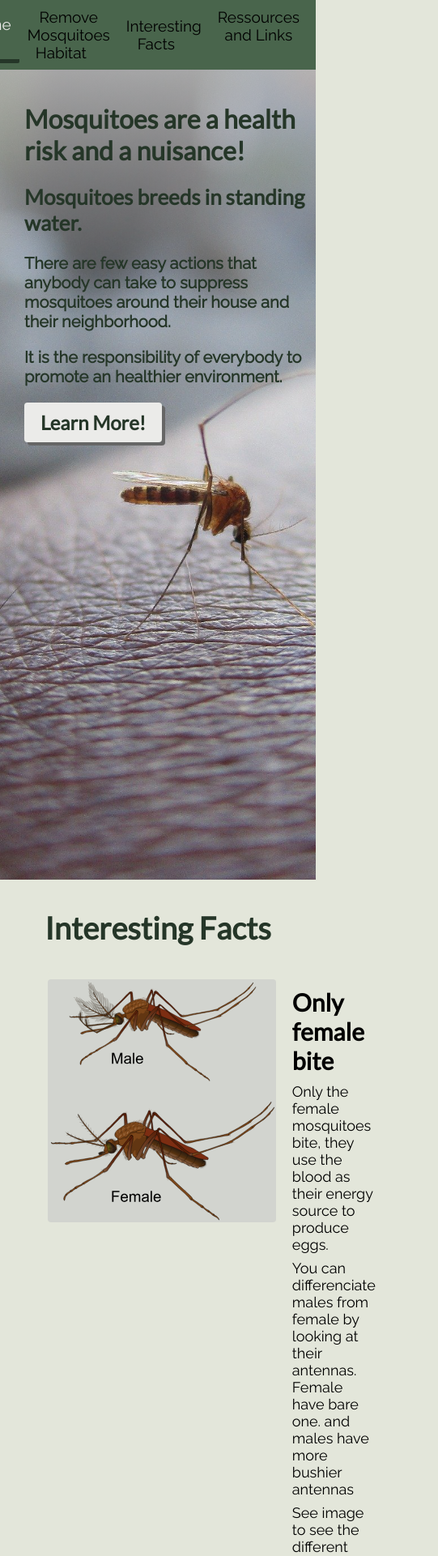
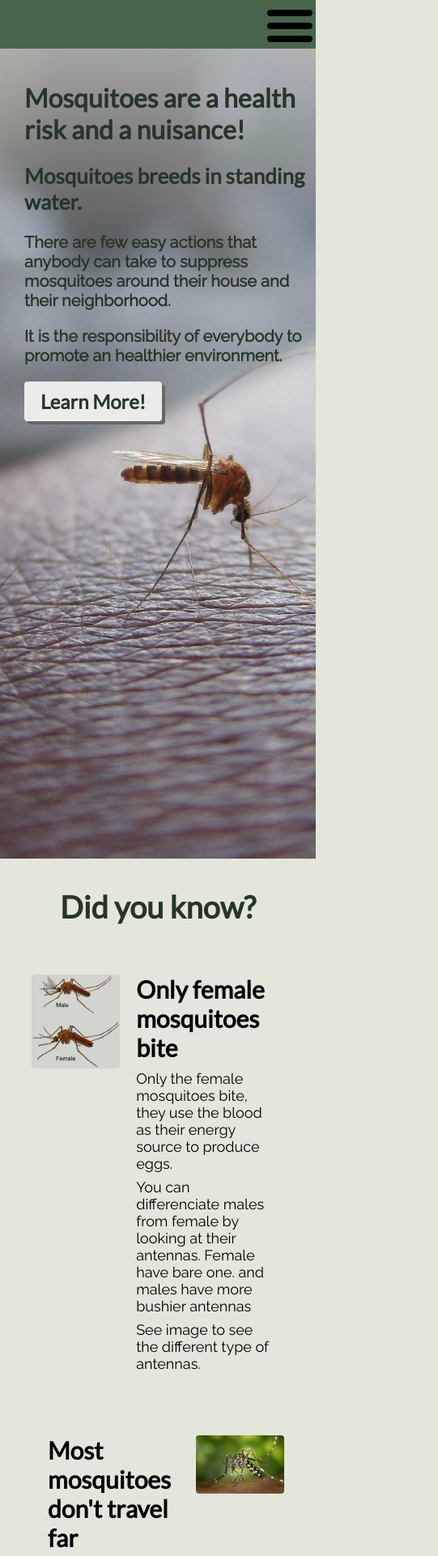
Before and after one commit to willot/Mosquitoes, an Angular app: page / in a window 390 px wide. Shown: the top 1921 px of the page at 81% size, 541 px wide, since content can reach past the window. Built offline with nearby package versions, Linux system fonts and the light colour scheme.

Commit message:
made app more mobile friendly

```diff
--- a/src/app/components/fact-card/fact-card.component.html
+++ b/src/app/components/fact-card/fact-card.component.html
@@ -1,5 +1,5 @@
 <div class="card" >
-    <div class="container">
+    <div [ngClass]="{'container-left':positionLeft() == true,'container-right':positionLeft() == false }">
         <img class="image" src={{card.image}} [ngClass]="{'order-1':positionLeft() == true,'order-2':positionLeft() == false }" alt={{card.imageAltText}}>
         <div class="text-container" [ngClass]="{'order-1':positionLeft() == false,'order-2':positionLeft() == true }">
             <h1 class="title">{{card.title}}</h1>
--- a/src/app/components/fact-card/fact-card.component.scss
+++ b/src/app/components/fact-card/fact-card.component.scss
@@ -2,13 +2,24 @@
     background-color: #E3E6DA;
     border-radius: 4px;
     text-align: center;
-    width:70%;
+    width:80%;
+    padding-top: 20px;
+    padding-bottom: 30px;
     margin: auto;
 
-    .container {
-        display: flex;
+    .container-left {
+        display: grid;
+        grid-template-columns: minmax(100px, 35%) 1fr;
         padding-top:10px;
         padding-bottom:10px;
+    }
+
+    .container-right {
+        display: grid;
+        grid-template-columns: 1fr minmax(100px, 35%);
+        padding-top:10px;
+        padding-bottom:10px;
+    }
 
         .order-1 {
             order: 1;
@@ -19,10 +30,11 @@
          }
 
         .image {
-            height: 300px;
-            width:300px;
+            // height: 300px;
+            // width:300px;
+            max-width: 100%;
             border-radius: 4px;
-            object-fit: cover;
+            // object-fit: cover;
             background-color: rgb(200,200,200, 0.6);
         }
 
@@ -38,7 +50,7 @@
 
             .title {
                 font-size:30px;
-                padding: 10px 0 10px 0;
+                padding-bottom: 10px;
                 font-family: Lato;
                 margin:0px;
             }
@@ -47,5 +59,5 @@
                 padding-bottom:8px;
             }
         }
-    }
+
 }
--- a/src/app/components/home/home.component.html
+++ b/src/app/components/home/home.component.html
@@ -9,5 +9,5 @@
         <!-- <div class="action-call" (click)='onActionCallClicked()'>Remove Mosquitoes Habitat</div> -->
     </div>
 </div>
-<h2 class="fact-title">Interesting Facts</h2>
+<h2 class="fact-title">Did you know?</h2>
 <app-facts></app-facts>
--- a/src/app/components/tab-bar/tab-bar.component.html
+++ b/src/app/components/tab-bar/tab-bar.component.html
@@ -1,6 +1,17 @@
+
 <div class='tab-bar'>
+    <div class="hamburger-icon" >
+        <img *ngIf="!clickedOnHamburgerMenu" (click)="hamburgerMenuClicked()" src="../../assets/images/hamburger.png"/>
+        <img class="close-hamburger" *ngIf="clickedOnHamburgerMenu" (click)="closeHamburgerMenu()" src="../../assets/images/close-icone.png"/>
+    </div>
     <div [ngClass] = "tabName == 'home' ? 'tabs tabs-clicked' : 'tabs tabs-not-clicked'" (click)='onTabClicked("home")'>Home <img [ngClass]="clickedOnHome == true ? 'insect-show' : 'insect-hide'" src="../assets/images/mosquitoe-vector.png"></div>
     <div [ngClass] = "tabName =='habitat' ? 'tabs tabs-clicked' : 'tabs tabs-not-clicked'" (click)='onTabClicked("habitat")'>Remove Mosquitoes Habitat <img [ngClass]="clickedOnHabitat == true ? 'insect-show' : 'insect-hide'" src="../assets/images/mosquitoe-vector.png"></div>
     <div [ngClass] = "tabName == 'facts' ? 'tabs tabs-clicked' : 'tabs tabs-not-clicked'" (click)='onTabClicked("facts")'>Interesting Facts <img [ngClass]="clickedOnFacts == true ? 'insect-show' : 'insect-hide'" src="../assets/images/mosquitoe-vector.png"></div>
     <div [ngClass] = "tabName == 'links' ? 'tabs tabs-clicked' : 'tabs tabs-not-clicked'" (click)='onTabClicked("links")'>Ressources and Links <img [ngClass]="clickedOnLinks == true ? 'insect-show' : 'insect-hide'" src="../assets/images/mosquitoe-vector.png"></div>
 </div>
+<div class="hamburger-menu" *ngIf="clickedOnHamburgerMenu == true">
+    <div class="hamburger-item" (click)='onMenuTabClicked("home")'>Home</div>
+    <div class="hamburger-item" (click)='onMenuTabClicked("habitat")'>Habitats</div>
+    <div class="hamburger-item" (click)='onMenuTabClicked("facts")'>Facts</div>
+    <div class="hamburger-item" (click)='onMenuTabClicked("links")'>Links</div>
+</div>
--- a/src/app/components/tab-bar/tab-bar.component.scss
+++ b/src/app/components/tab-bar/tab-bar.component.scss
@@ -1,3 +1,47 @@
+@import '../../styles/media-queries.scss';
+
+.tab-bar{
+    position: relative;
+    height:60px;
+    background-color:	#49654C;
+
+    .tabs{
+        display:none;
+    }
+    .hamburger-icon {
+        position: absolute;
+        right:0px;
+        z-index: 10;
+    }
+    .close-hamburger{
+        padding-top: 10px;
+        width: 40px;
+        border-radius: 4px;
+    }
+}
+
+.hamburger-menu {
+    background-color:	#49654C;
+    color:#EBEBE9;
+    font-size:20px;
+    font-family: Lato;
+    display: flex;
+    flex-direction: column;
+    align-items: flex-start;
+    padding-left:20px;
+    padding-bottom:10px;
+
+    .hamburger-item {
+        padding-top:10px;
+    }
+
+    .hamburger-item:active {
+        color:#253628;
+        background-color: #EBEBE9;
+    }
+}
+
+@include largerThanMobile {
 .tab-bar{
     display: flex;
     justify-content: flex-end;
@@ -7,7 +51,12 @@
     // background-color:	rgb(200,200,200, 0.2);
     background-color:	#49654C;
 
+    .hamburger-icon{
+        display:none
+    }
+
     .tabs{
+        display: block;
         padding: 10px;
         border-radius: 2px;
         font-size: 19px;
@@ -50,4 +99,5 @@
         75%  { left:35px; top:-75px;}
         100% { left:70px; top:-80px; opacity:0;}
       }
+    }
 }
--- a/src/app/components/tab-bar/tab-bar.component.ts
+++ b/src/app/components/tab-bar/tab-bar.component.ts
@@ -1,4 +1,4 @@
-import { Component, OnInit, Output } from '@angular/core';
+import { Component, OnInit, Output, HostListener, ElementRef } from '@angular/core';
 import { EventEmitter } from '@angular/core';
 import { TabService } from 'src/app/service/tab.service';
 import { Subscription } from 'rxjs';
@@ -15,9 +15,10 @@ export class TabBarComponent implements OnInit {
   clickedOnHabitat = false;
   clickedOnLinks = false;
   clickedOnHome = false;
+  clickedOnHamburgerMenu = false;
   tabSubscription: Subscription;
 
-  constructor(private tabService: TabService) {
+  constructor(private tabService: TabService, private eRef: ElementRef) {
     this.tabSubscription = tabService.tabSubject.subscribe(tabName =>{
       this.tabName = tabName;
     })
@@ -39,6 +40,11 @@ export class TabBarComponent implements OnInit {
     }, 4000);
   }
 
+  onMenuTabClicked(tab: string) {
+    this.clickedOnHamburgerMenu = false;
+    this.onTabClicked(tab);
+  }
+
   determineTabClicked( name: string, state: boolean) {
     if (name === 'facts') {
       this.clickedOnFacts = state;
@@ -50,4 +56,23 @@ export class TabBarComponent implements OnInit {
       this.clickedOnHome = state;
     }
   }
+
+  hamburgerMenuClicked(){
+    console.log("I was clicked too");
+    this.clickedOnHamburgerMenu = true;
+  }
+
+  closeHamburgerMenu() {
+    this.clickedOnHamburgerMenu = false;
+  }
+
+  // @HostListener('document:click', ['$event'])
+  // clickout(event) {
+  //   if(this.eRef.nativeElement.contains(event.target)) {
+  //     console.log("inside");
+  //   } else {
+  //     // this.clickedOnHamburgerMenu = false;
+  //     console.log("outside");
+  //   }
+  // }
 }
--- a/src/app/service/card-fact.service.ts
+++ b/src/app/service/card-fact.service.ts
@@ -14,7 +14,7 @@ export class CardFactService {
 
    generateCardFacts() {
     const firstCard = getEmptyCardFact();
-    firstCard.title = 'Only female bite';
+    firstCard.title = 'Only female mosquitoes bite';
     firstCard.image = '../assets/images/Mosquito_gender_en.svg';
     firstCard.imageAltText = 'male vs female mosquitoes';
     firstCard.text1 = 'Only the female mosquitoes bite, they use the blood as their energy source to produce eggs.';
--- a/src/app/service/habitat.service.ts
+++ b/src/app/service/habitat.service.ts
@@ -106,8 +106,8 @@ export class HabitatService {
     const dirtyPoolHabitat = getEmptyHabitat();
     dirtyPoolHabitat.topPositionRatio = 0.91;
     dirtyPoolHabitat.leftPositionRatio = 0.79;
-    dirtyPoolHabitat.heightRatio = 0.089;
-    dirtyPoolHabitat.widthRatio = 0.21;
+    dirtyPoolHabitat.heightRatio = 0.085;
+    dirtyPoolHabitat.widthRatio = 0.19;
     dirtyPoolHabitat.image = '../assets/images/pool-dirty.jpg';
     dirtyPoolHabitat.title = 'Unmaintained pool can be a major mosquitoe reservoir.';
     dirtyPoolHabitat.description = 'Dirty/unmaintained pool can become a massive breeding ground for mosquitoes producing thousand of them.';
```
Also changed, not shown: src/assets/images/close-icone.png (added), src/assets/images/hamburger.png (added).
